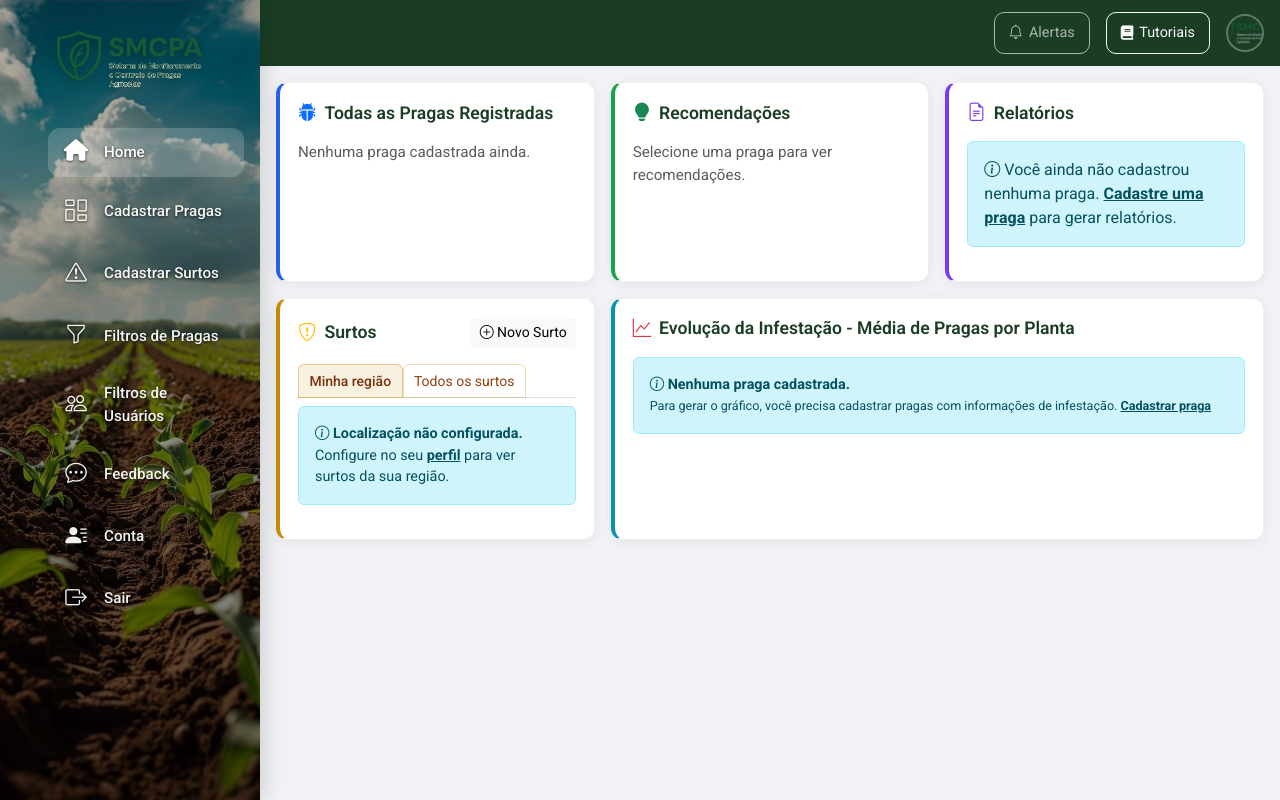
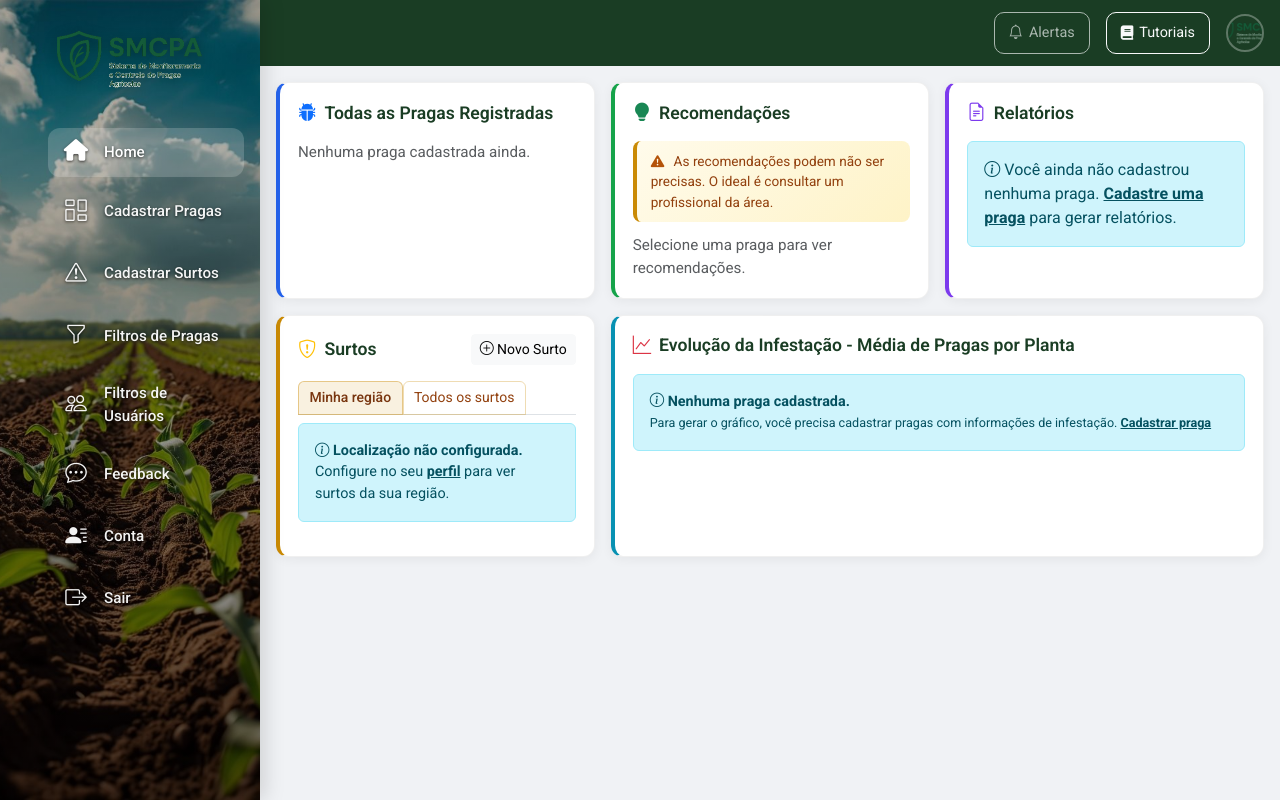
Before and after one commit to deyvidluiz/SMCPA, a PHP site: page /SMCPA/paginas/dashboard/dashboard.php in a window 1280 px wide. Run offline with PHP 8.4, Linux system fonts and the light colour scheme; the visitor is signed in with stand-in values (Sample User, id 1); data that the repository does not hold is empty.

Commit message:
adição do aviso de imprecisão em recomendações

```diff
--- a/SMCPA/css/dashboard.css
+++ b/SMCPA/css/dashboard.css
@@ -396,6 +396,21 @@ body {
   border-radius: 6px;
   margin: 10px 0;
   font-size: 0.9rem;
+}
+
+/* Balão de aviso nas recomendações (mesmo estilo dos blocos de informação) */
+.aviso-recomendacoes {
+  background: linear-gradient(135deg, #fffbeb 0%, #fef3c7 100%);
+  border-left: 4px solid #ca8a04;
+  padding: 10px 14px;
+  border-radius: 8px;
+  margin-bottom: 12px;
+  font-size: 0.85rem;
+  color: #92400e;
+}
+.aviso-recomendacoes .bi {
+  color: #b45309;
+  margin-right: 6px;
 }
 
 .list-group-item {
--- a/SMCPA/paginas/dashboard/dashboard.php
+++ b/SMCPA/paginas/dashboard/dashboard.php
@@ -976,6 +976,10 @@ if ($acao === 'dados_grafico') {
                 </select>
               <?php endif; ?>
             </div>
+            <div class="aviso-recomendacoes" role="note">
+              <i class="bi bi-exclamation-triangle-fill" aria-hidden="true"></i>
+              As recomendações podem não ser precisas. O ideal é consultar um profissional da área.
+            </div>
             <div id="conteudo-recomendacoes">
               <?php if ($pragaSelecionada && !empty($recomendacoes)): ?>
                 <div class="info-box mb-2">
--- a/SMCPA/paginas/dashboard/dashboardadm.php
+++ b/SMCPA/paginas/dashboard/dashboardadm.php
@@ -750,6 +750,10 @@ if ($acao === 'recomendacoes' && $pragaSelecionada) {
                 </select>
               <?php endif; ?>
             </div>
+            <div class="aviso-recomendacoes" role="note">
+              <i class="bi bi-exclamation-triangle-fill" aria-hidden="true"></i>
+              As recomendações podem não ser precisas. O ideal é consultar um profissional da área.
+            </div>
             <div id="conteudo-recomendacoes">
               <?php if ($pragaSelecionada && !empty($recomendacoes)): ?>
                 <div class="info-box mb-2">
```
Also changed, not shown: uploads/pragas/teste_1771635750.png (added).
